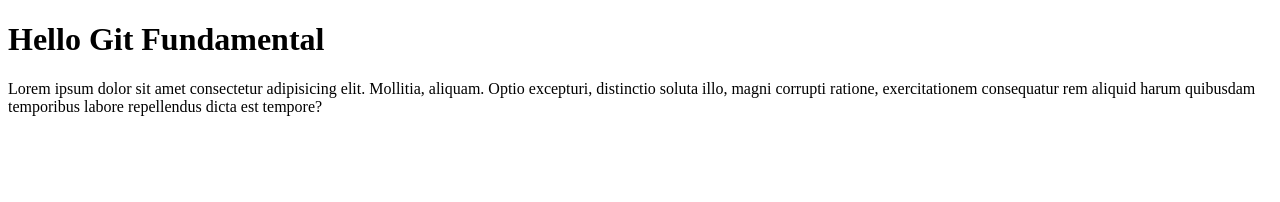
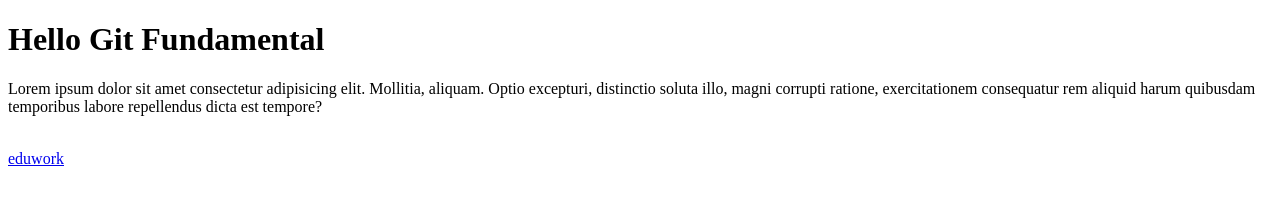
Before and after one commit to Nurfadhil12/Fundamental, a plain HTML site: page index.html in a window 1280 px wide. Drawn offline with Linux system fonts and the light colour scheme.

Commit message:
add_link

```diff
--- a/index.html
+++ b/index.html
@@ -13,5 +13,7 @@
     <p>
         Lorem ipsum dolor sit amet consectetur adipisicing elit. Mollitia, aliquam. Optio excepturi, distinctio soluta illo, magni corrupti ratione, exercitationem consequatur rem aliquid harum quibusdam temporibus labore repellendus dicta est tempore?
     </p>
+    <br>
+    <a href="eduwork.id">eduwork</a>
 </body>
 </html>
```
